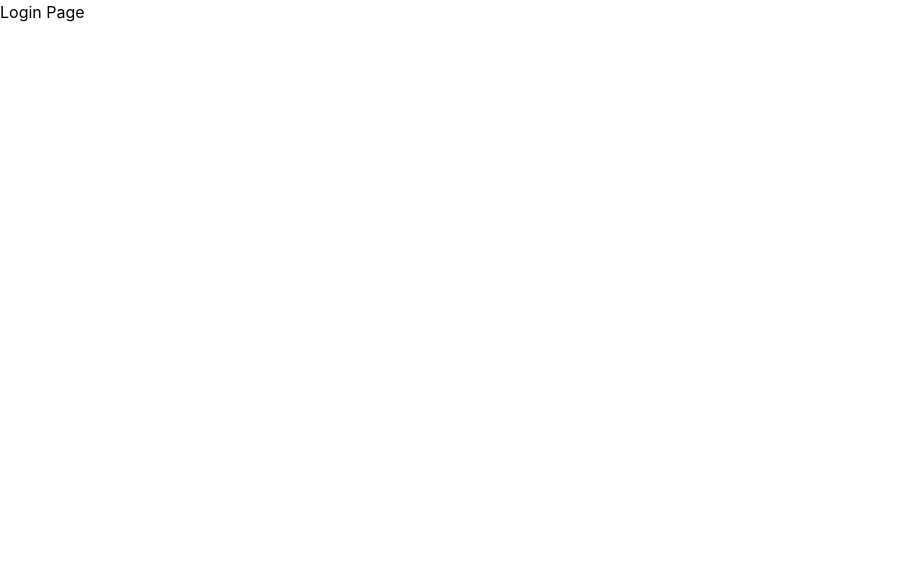
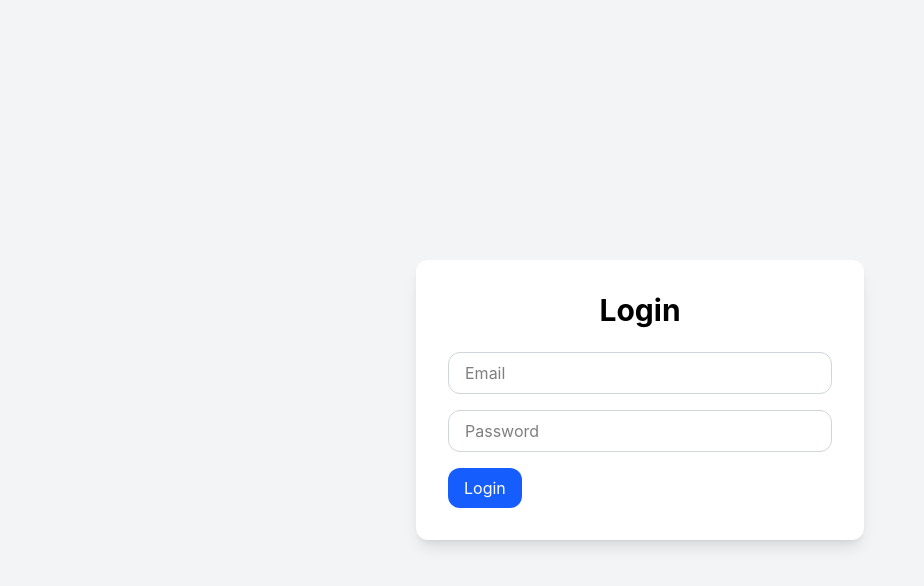
Before and after one commit to Aryan-ai17/Url_Shortner, a React app in the folder frontend/: page /login in a window 1280 px wide. Shown: the top 586 px of the page, without its empty margins (0-924 px from the left). Built offline with nearby package versions, Linux system fonts and the light colour scheme; the HTML template or start-up script is replaced by a standard one.

Commit message:
Implement user authentication with JWT

```diff
--- a/frontend/src/pages/Login.jsx
+++ b/frontend/src/pages/Login.jsx
@@ -1,5 +1,93 @@
+import { useState } from "react";
+import { useNavigate } from "react-router-dom";
+import { login }from "../services/authService"
+import Input from "../components/Input";
+import Button from "../components/Button";
+
 function Login() {
-  return <h1>Login Page</h1>;
+  const [formData, setFormData] = useState({
+    email: "",
+    password: "",
+  });
+
+  const [error, setError] = useState("");
+  const navigate =useNavigate();
+
+  function handleChange(e) {
+    const { name, value } = e.target;
+
+    setFormData({
+      ...formData,
+      [name]: value,
+    });
+  }
+  async function handleSubmit(e) {
+    e.preventDefault();
+
+    setError("");
+
+    if (!formData.email || !formData.password) {
+        setError("Please fill in all fields.");
+        return;
+    }
+
+    try {
+      const data =await login(formData);
+      console.log(data)
+      localStorage.setItem("token",data.token);
+      navigate("/");
+
+    } catch (error) {
+  if (error.response) {
+    setError(error.response.data.message);
+  } else if (error.request) {
+    setError("No response from server.");
+  } else {
+    setError("Something went wrong.");
+  }
+}
+}
+
+  return (
+    <div className="min-h-screen flex items-center justify-center bg-gray-100">
+      <div className="w-full max-w-md bg-white rounded-xl shadow-lg p-8">
+        <h1 className="text-3xl font-bold text-center mb-6">
+          Login
+        </h1>
+
+        {error && (
+          <p className="text-red-500 text-sm text-center mb-4">
+            {error}
+          </p>
+        )}
+
+        < form
+         onSubmit={handleSubmit}
+         className="space-y-4"
+         >
+          <Input
+            type="email"
+            name="email"
+            placeholder="Email"
+            value={formData.email}
+            onChange={handleChange}
+          />
+
+          <Input
+            type="password"
+            name="password"
+            placeholder="Password"
+            value={formData.password}
+            onChange={handleChange}
+          />
+
+          <Button type="submit">
+            Login
+          </Button>
+        </form>
+      </div>
+    </div>
+  );
 }
 
 export default Login;
--- a/frontend/src/services/authService.js
+++ b/frontend/src/services/authService.js
@@ -1,11 +1,12 @@
 import axios from "axios";
+const API_URL = "http://localhost:3000/api/auth";
 
 export async function register(userData) {
   console.log("Sending:", userData);
 
   const response = await axios({
     method: "post",
-    url: "http://localhost:3000/api/auth/register",
+    url: `${API_URL}/register`,
     data: userData,
     timeout: 5000,
   });
@@ -14,3 +15,18 @@ export async function register(userData) {
 
   return response.data;
 }
+export async function login(userData) {
+  console.log("Sending:", userData);
+
+  const response = await axios({
+    method: "post",
+    url: `${API_URL}/login`,
+    data: userData,
+    timeout: 5000,
+  });
+
+  console.log("Response:", response);
+
+  return response.data;
+
+}
```
Also changed, not shown: 1 other file (tests, documents, lock files or other folders).
